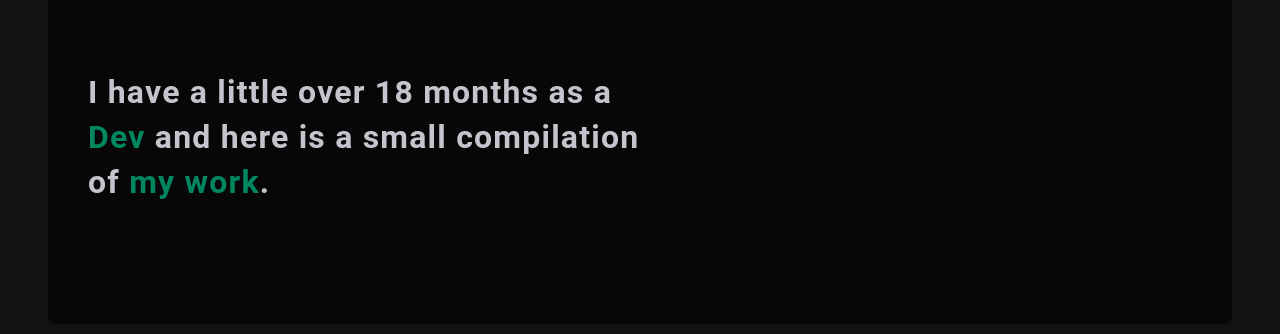
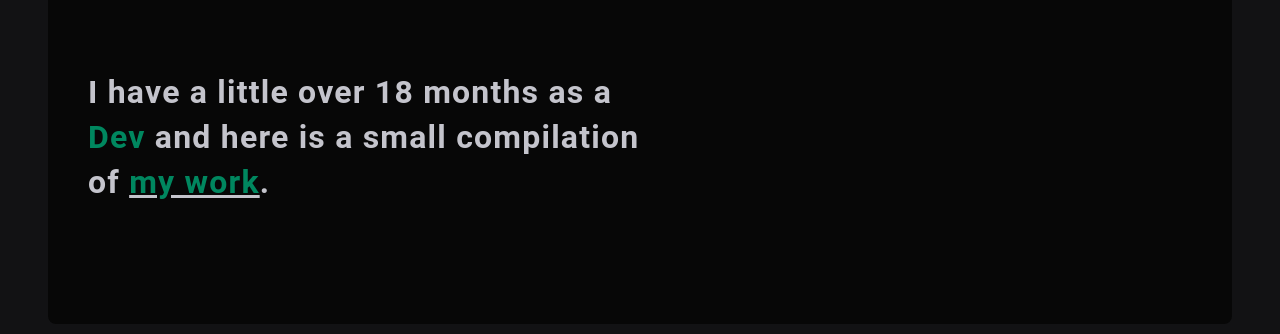
Before and after one commit to artprange/portfolio, a React (Vite) app: page / in a window 1280 px wide. Shown: the part 530-864 px from the top of the page. Built offline with nearby package versions, Linux system fonts and the light colour scheme.

Commit message:
home adjustment

```diff
--- a/src/pages/about/index.tsx
+++ b/src/pages/about/index.tsx
@@ -18,7 +18,11 @@ export function About() {
         </h1>
         <h1>
           I have a little over 18 months as a <span>Dev</span> and here is a
-          small compilation of <span>my work</span>.
+          small compilation of{' '}
+          <Link to="/projects">
+            <span>my work</span>
+          </Link>
+          .
         </h1>
       </TextContainer>
       <ImageContainer>
```
